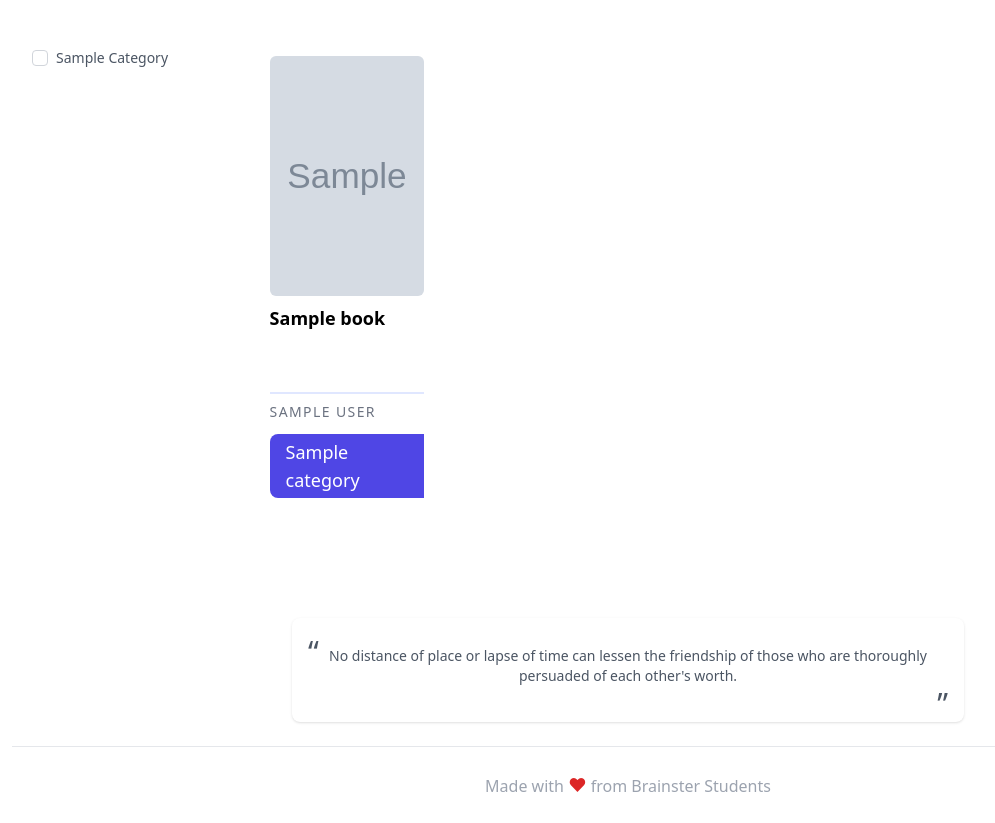
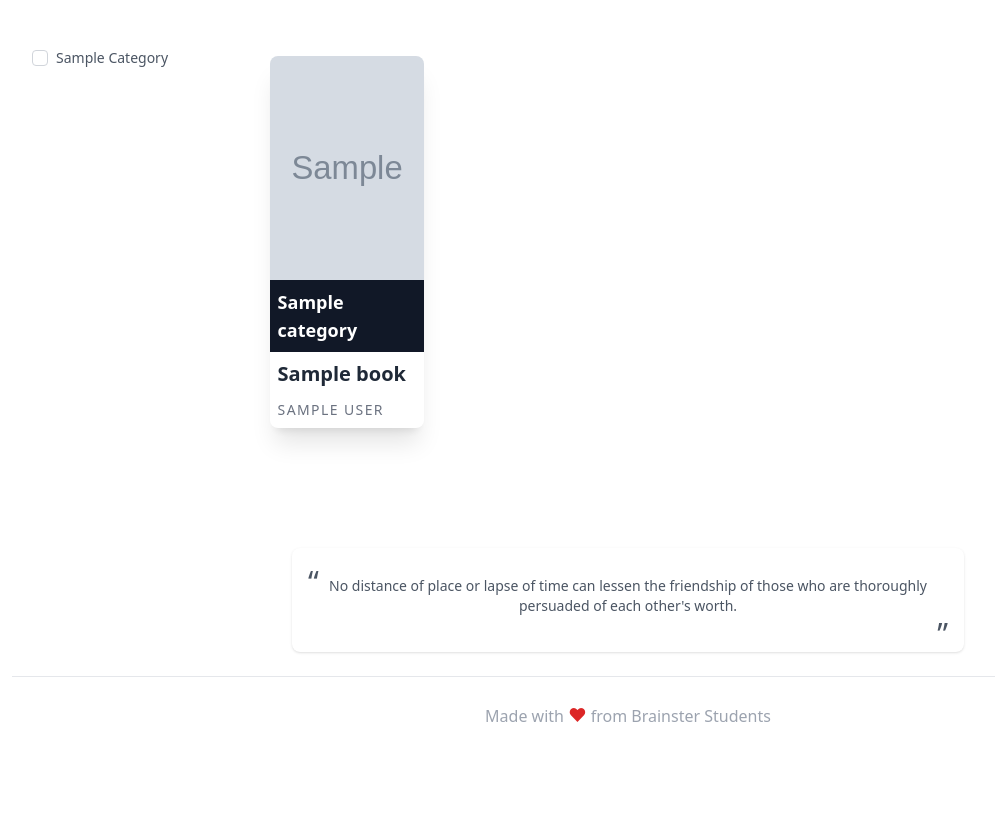
Before and after one commit to Kartinov/library-management-system, a PHP site: page /Brainster/public in a window 1280 px wide. Shown: the part 92-915 px from the top of the page, without its empty margins (12-1007 px from the left). After the commit the page ends 814 px from the top, so only its background shows below. Run offline with PHP 8.4, Linux system fonts and the light colour scheme; tables that the repository leaves empty or names only in its code hold one stand-in row (values such as "Sample post"); grey boxes marked "Sample" are stand-in pictures.

Commit message:
Categories fix

```diff
--- a/public/css/output.css
+++ b/public/css/output.css
@@ -1102,6 +1102,10 @@ select {
   right: 0px;
 }
 
+.bottom-0 {
+  bottom: 0px;
+}
+
 .z-40 {
   z-index: 40;
 }
@@ -1263,6 +1267,14 @@ select {
   margin-bottom: 0.5rem;
 }
 
+.mt-auto {
+  margin-top: auto;
+}
+
+.mb-auto {
+  margin-bottom: auto;
+}
+
 .block {
   display: block;
 }
@@ -1329,6 +1341,18 @@ select {
 
 .h-3 {
   height: 0.75rem;
+}
+
+.h-56 {
+  height: 14rem;
+}
+
+.h-24 {
+  height: 6rem;
+}
+
+.h-16 {
+  height: 4rem;
 }
 
 .min-h-screen {
@@ -1548,6 +1572,10 @@ select {
   margin-bottom: calc(-1px * var(--tw-space-y-reverse));
 }
 
+.self-end {
+  align-self: flex-end;
+}
+
 .overflow-hidden {
   overflow: hidden;
 }
@@ -1738,6 +1766,11 @@ select {
   background-color: rgb(202 138 4 / var(--tw-bg-opacity));
 }
 
+.bg-gray-900 {
+  --tw-bg-opacity: 1;
+  background-color: rgb(17 24 39 / var(--tw-bg-opacity));
+}
+
 .bg-opacity-25 {
   --tw-bg-opacity: 0.25;
 }
@@ -1753,6 +1786,11 @@ select {
 .object-cover {
   -o-object-fit: cover;
      object-fit: cover;
+}
+
+.object-center {
+  -o-object-position: center;
+     object-position: center;
 }
 
 .p-5 {
@@ -2219,6 +2257,10 @@ select {
   text-transform: uppercase;
 }
 
+.first-letter\:capitalize::first-letter {
+  text-transform: capitalize;
+}
+
 .hover\:-translate-y-2:hover {
   --tw-translate-y: -0.5rem;
   transform: translate(var(--tw-translate-x), var(--tw-translate-y)) rotate(var(--tw-rotate)) skewX(var(--tw-skew-x)) skewY(var(--tw-skew-y)) scaleX(var(--tw-scale-x)) scaleY(var(--tw-scale-y));
@@ -2439,6 +2481,11 @@ select {
     color: rgb(209 213 219 / var(--tw-text-opacity));
   }
 
+  .dark\:text-gray-200 {
+    --tw-text-opacity: 1;
+    color: rgb(229 231 235 / var(--tw-text-opacity));
+  }
+
   .dark\:hover\:text-gray-300:hover {
     --tw-text-opacity: 1;
     color: rgb(209 213 219 / var(--tw-text-opacity));
--- a/public/js/main.js
+++ b/public/js/main.js
@@ -229,28 +229,25 @@ function renderBooks(booksData) {
     $.each(booksData, function (index, book) {
         let bookHtml = `
             <a href="${getRoute('./books/show/' + book.id)}"
-            class="book-card opacity-0 flex flex-col items-center justify-center w-full max-w-2xl mx-auto duration-300 ease-in-out transition-transform transform hover:-translate-y-2">
-                      <img class="object-cover w-full rounded-md h-64 xl:h-60" src="${
-                          book.image_url
-                      }" alt="${book.title}">
+            class="book-card opacity-0 overflow-hidden bg-white rounded-lg shadow-xl duration-300 ease-in-out transition-transform transform hover:-translate-y-2">
+                <img class="object-cover object-center w-full h-56"
+                    src="${book.image_url}" alt="${book.title}">
 
-                      <div class="w-full mt-2">
-                          <h5 class="text-lg font-semibold text-grey-700 h-20">${
-                              book.title
-                          }</h5>
-                          <div class="pt-2 mt-2 border-t-2 border-indigo-100">
-                              <p class="text-sm font-medium tracking-widest text-gray-500 uppercase">${
-                                  book.a_first_name
-                              } ${book.a_last_name}</p>
-                          </div>
-                      </div>
+                <div class="p-2 bg-gray-900">
+                    <h1 class="text-lg font-semibold text-white first-letter:capitalize">
+                        ${book.c_name}
+                    </h1>
+                </div>
 
-                      <div class="flex justify-end w-full mt-3">
-                          <p class="text-lg font-medium text-white bg-indigo-600 px-4 py-1 rounded-l-lg">${
-                              book.c_name
-                          }</p>
-                      </div>
-                  </a>
+                <div class="p-2">
+                    <h1 class="text-xl font-semibold text-gray-800 mb-3">
+                        ${book.title}
+                    </h1>
+                    <p class="text-sm font-medium tracking-widest text-gray-500 uppercase">
+                        ${book.a_first_name} ${book.a_last_name}
+                    </p>
+                </div>
+            </a>
         `;
 
         booksWrapperDiv.append(bookHtml);
@@ -259,7 +256,7 @@ function renderBooks(booksData) {
             {
                 opacity: 1,
             },
-            700
+            600
         );
     });
 }
```
